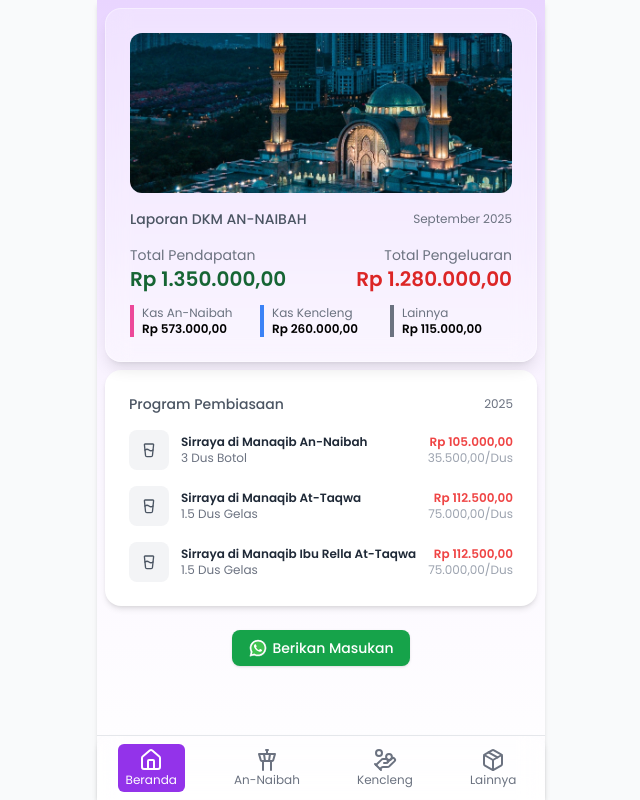
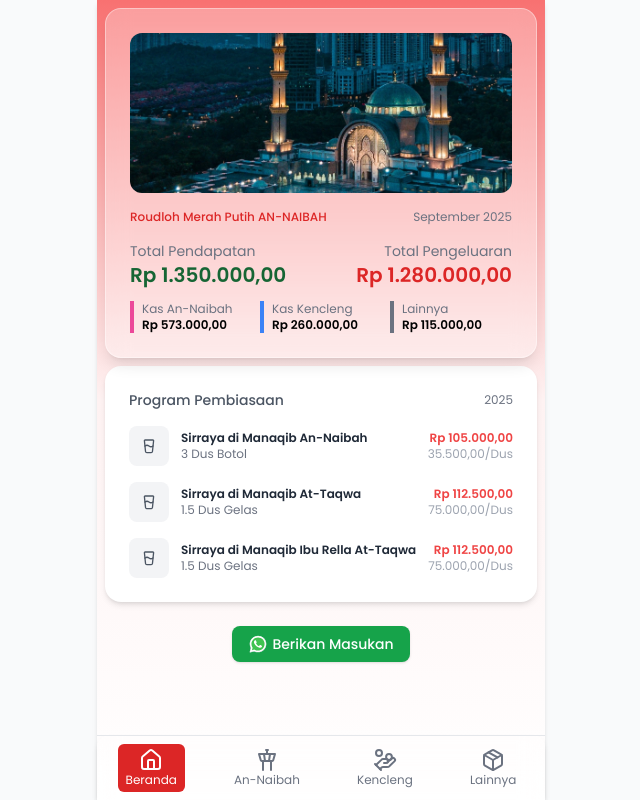
Before and after one commit to mhanifmuhsin/annaibah, a React (Vite) app: page / in a window 1280 px wide. Shown: the whole page, without its empty margins (319-959 px from the left). Built offline with nearby package versions, Linux system fonts and the light colour scheme.

Commit message:
feat: :hammer: update

```diff
--- a/src/App.tsx
+++ b/src/App.tsx
@@ -255,12 +255,12 @@ function App() {
     <>
       <div className="flex min-h-screen flex-col bg-gray-50">
         {/* konten utama */}
-        <div className="mx-auto w-full max-w-md flex-1 bg-gradient-to-b from-purple-200 via-purple-50 to-white shadow-md pb-20">
+        <div className="mx-auto w-full max-w-md flex-1 bg-gradient-to-b from-red-400 via-red-50 to-white shadow-md pb-20">
           {stateNavigation === "home" && (
             <>
               <section className="mx-2 pt-2">
                 <IncomeCard
-                  title="Laporan DKM AN-NAIBAH"
+                  title="Roudloh Merah Putih AN-NAIBAH"
                   date={new Date().toLocaleString("id-ID", {
                     month: "long",
                     year: "numeric",
--- a/src/components/IncomeCard.tsx
+++ b/src/components/IncomeCard.tsx
@@ -33,7 +33,7 @@ const IncomeCard: React.FC<IncomeCardProps> = ({
 
       {/* Header */}
       <div className="flex flex-col [@media(min-width:400px)]:flex-row items-center justify-between mb-4">
-        <h2 className="text-sm font-medium text-gray-600">{title}</h2>
+        <h2 className="text-xs font-medium text-red-600">{title}</h2>
         <span className="text-xs text-gray-500">{date}</span>
       </div>
 
--- a/src/components/bottom-navigation.tsx
+++ b/src/components/bottom-navigation.tsx
@@ -26,7 +26,7 @@ export default function BottomNavigation({
 }) {
   const getClass = (value: string) =>
     `flex flex-col items-center rounded-md px-2 py-1 text-xs transition-all ${
-      state === value ? "bg-purple-600 text-white" : "text-gray-500"
+      state === value ? "bg-red-600 text-white" : "text-gray-500"
     }`;
 
   return (
```
